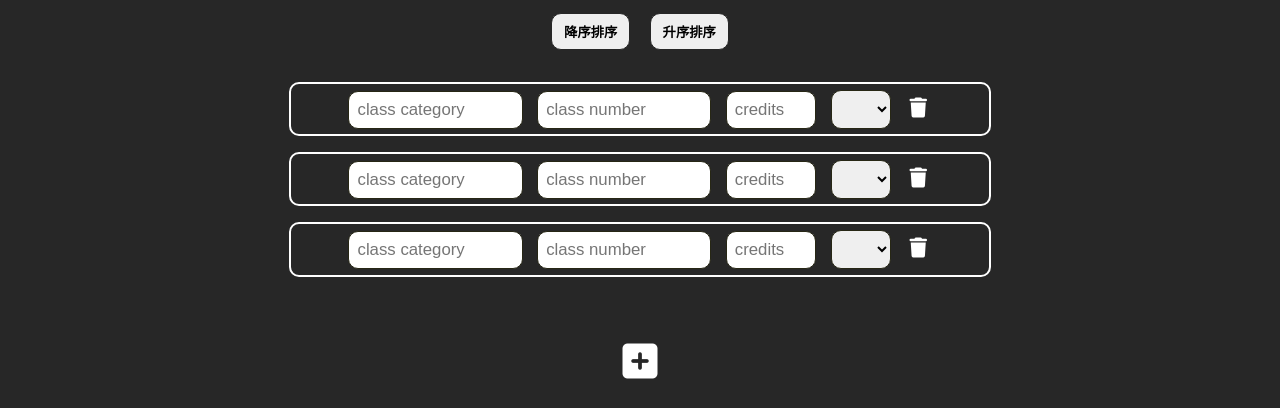
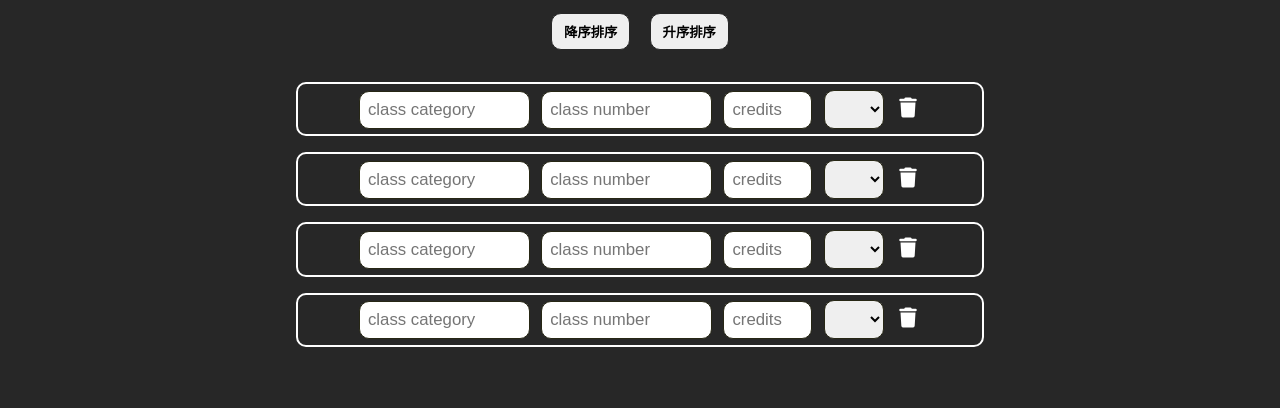
Before and after one commit to jjjj88521/Grade-Calculation, a plain HTML site: page index.html in a window 1280 px wide. Both pictures are taken after a click on the button 640 px from the left and 518 px from the top of the page. Shown: the part 158-566 px from the top of the page. Drawn offline with nearby package versions, Linux system fonts and the light colour scheme.

Commit message:
click plus-btn to add new form

```diff
--- a/js/app.js
+++ b/js/app.js
@@ -46,7 +46,7 @@ allButtons.forEach((button) => {
 });
 
 // 選擇 <select> 內的 <option> 之後，改變對應的顏色
-let allSelects = document.querySelectorAll("select");
+let allSelects = document.querySelectorAll("select"); // static NodeList
 allSelects.forEach((select) => {
   select.addEventListener("change", (e) => {
     setGPA(); // 計算 GPA
@@ -164,3 +164,132 @@ function convertor(grade) {
       break;
   }
 }
+
+let addButton = document.querySelector(".plus-btn");
+addButton.addEventListener("click", () => {
+  let newForm = document.createElement("form");
+  let newDiv = document.createElement("div");
+  newDiv.classList.add("grader");
+
+  // 製作表單內元素
+  let newInput1 = document.createElement("input");
+  newInput1.setAttribute("type", "text");
+  newInput1.setAttribute("list", "opt");
+  newInput1.classList.add("class-type");
+  newInput1.setAttribute("placeholder", "class category");
+
+  let newInput2 = document.createElement("input");
+  newInput2.setAttribute("type", "text");
+  newInput2.classList.add("class-number");
+  newInput2.setAttribute("placeholder", "class number");
+
+  let newInput3 = document.createElement("input");
+  newInput3.setAttribute("type", "number");
+  newInput3.setAttribute("min", "0");
+  newInput3.setAttribute("max", "6");
+  newInput3.classList.add("class-credit");
+  newInput3.setAttribute("placeholder", "credits");
+  newInput3.addEventListener("change", () => {
+    setGPA();
+  });
+
+  // select tag
+  let newSelect = document.createElement("select");
+  newSelect.classList.add("select");
+  newSelect.setAttribute("name", "select");
+
+  var opt1 = document.createElement("option");
+  opt1.setAttribute("value", "");
+  let textNode1 = document.createTextNode("");
+  opt1.appendChild(textNode1);
+
+  var opt2 = document.createElement("option");
+  opt2.setAttribute("value", "A+");
+  let textNode2 = document.createTextNode("A+");
+  opt2.appendChild(textNode2);
+
+  var opt3 = document.createElement("option");
+  opt3.setAttribute("value", "A");
+  let textNode3 = document.createTextNode("A");
+  opt3.appendChild(textNode3);
+
+  var opt4 = document.createElement("option");
+  opt4.setAttribute("value", "A-");
+  let textNode4 = document.createTextNode("A-");
+  opt4.appendChild(textNode4);
+
+  var opt5 = document.createElement("option");
+  opt5.setAttribute("value", "B+");
+  let textNode5 = document.createTextNode("B+");
+  opt5.appendChild(textNode5);
+
+  var opt6 = document.createElement("option");
+  opt6.setAttribute("value", "B");
+  let textNode6 = document.createTextNode("B");
+  opt6.appendChild(textNode6);
+
+  var opt7 = document.createElement("option");
+  opt7.setAttribute("value", "B-");
+  let textNode7 = document.createTextNode("B-");
+  opt7.appendChild(textNode7);
+
+  var opt8 = document.createElement("option");
+  opt8.setAttribute("value", "C+");
+  let textNode8 = document.createTextNode("C+");
+  opt8.appendChild(textNode8);
+
+  var opt9 = document.createElement("option");
+  opt9.setAttribute("value", "C");
+  let textNode9 = document.createTextNode("C");
+  opt9.appendChild(textNode9);
+
+  var opt10 = document.createElement("option");
+  opt10.setAttribute("value", "C-");
+  let textNode10 = document.createTextNode("C-");
+  opt10.appendChild(textNode10);
+
+  var opt11 = document.createElement("option");
+  opt11.setAttribute("value", "D");
+  let textNode11 = document.createTextNode("D");
+  opt11.appendChild(textNode11);
+
+  var opt12 = document.createElement("option");
+  opt12.setAttribute("value", "E");
+  let textNode12 = document.createTextNode("E");
+  opt12.appendChild(textNode12);
+
+  newSelect.appendChild(opt1);
+  newSelect.appendChild(opt2);
+  newSelect.appendChild(opt3);
+  newSelect.appendChild(opt4);
+  newSelect.appendChild(opt5);
+  newSelect.appendChild(opt6);
+  newSelect.appendChild(opt7);
+  newSelect.appendChild(opt8);
+  newSelect.appendChild(opt9);
+  newSelect.appendChild(opt10);
+  newSelect.appendChild(opt11);
+  newSelect.appendChild(opt12);
+
+  newSelect.addEventListener("change", (e) => {
+    setGPA();
+    changeColor(e.target);
+  });
+
+  // trash button
+  let newButton = document.createElement("button");
+  newButton.classList.add("trash");
+  let newItag = document.createElement("i");
+  newItag.classList.add("fas");
+  newItag.classList.add("fa-trash");
+  newButton.appendChild(newItag);
+
+  newDiv.appendChild(newInput1);
+  newDiv.appendChild(newInput2);
+  newDiv.appendChild(newInput3);
+  newDiv.appendChild(newSelect);
+  newDiv.appendChild(newButton);
+
+  newForm.appendChild(newDiv);
+  document.querySelector(".all-inputs").appendChild(newForm);
+});
--- a/style/style.scss
+++ b/style/style.scss
@@ -111,6 +111,7 @@ body {
           border: 2px solid white;
           border-radius: 10px;
           margin: 1rem;
+          font-size: 0; // 消除input之間的空格
 
           div.grader {
             input,
```
Also changed, not shown: index.html (+2 -4 lines), style/style.css, 1 other file.
